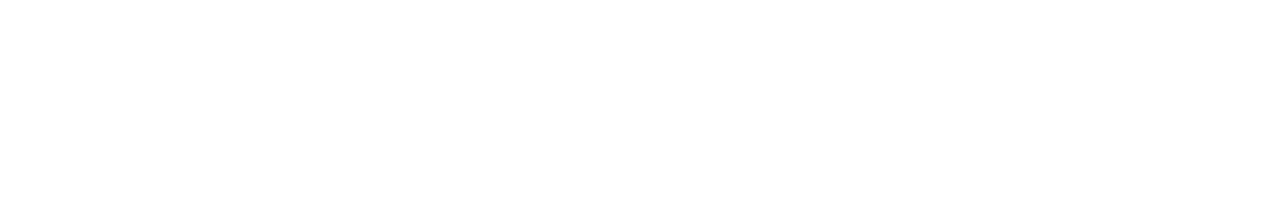
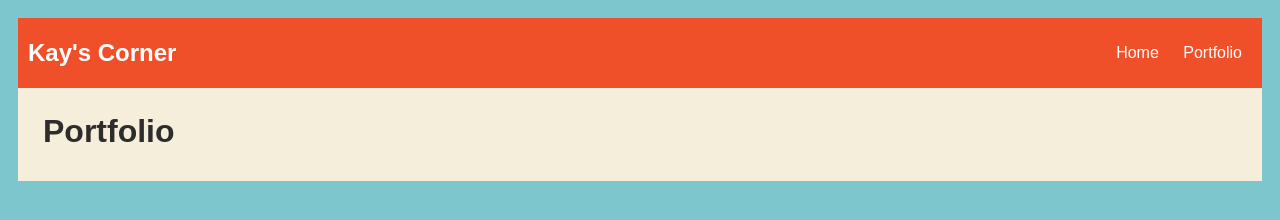
Before and after one commit to kdonovan2003/kdonovan2003.github.io, a plain HTML site: page portfolio.html in a window 1280 px wide. Drawn offline with nearby package versions, Linux system fonts and the light colour scheme; no server answers.

Commit message:
add portfolio.html file

```diff
--- a/portfolio.html
+++ b/portfolio.html
@@ -1,11 +1,104 @@
 <!DOCTYPE HTML>
     <html>
         <head>
+            <title>Kay's Awesome Website</title>
+        <style type="text/css">
+            body {
+                background: rgb(125, 198, 205);
+                color: rgb(45, 45, 45);
+                padding: 10px;
+                font-family: arial;
+            }
+            header {
+                font-size: 1.5em;
+                font-weight: bold;
+            }
+            h1 {
+                margin: 10px;
+            }
+            #all-contents {
+                max-width: 800px;
+                margin: auto;
+            }
 
+            /* navigation menu */
+            nav {
+                background: rgb(239, 80, 41);
+                margin: 0 auto;
+                display: flex;
+                padding: 10px;
+            }
+            nav header {
+                display: flex;
+                align-items: center;
+                color: rgb(255, 255, 255);
+                flex: 1;
+            }
+            nav ul {
+                list-style-image: none;
+            }
+            nav li {
+                display: inline-block;
+                padding: 0 10px;
+            }
+            nav a {
+                text-decoration: none;
+                color: #fff;
+            }
+
+            /* main container area beneath menu */
+            main {
+                background: rgb(245, 238, 219);
+                display: flex;
+            }
+            .content {
+                flex: 1;
+                padding: 15px;
+                /* portfolio styles */
+            #portfolio {
+                list-style-type: none;
+                padding-left: 0;
+            }
+
+            #portfolio li {
+                background: #fff;
+                padding: 10px;
+                border-radius: 10px;
+                margin-bottom: 10px;
+            }
+
+            #portfolio li:hover {
+                background: #eee;
+            }
+
+            #portfolio a {
+                text-decoration: none;
+                color: #454545;
+            }
+            }
+        </style>
         </head>
         <body>
+            <nav>
+            <header>Kay's Corner</header>
+            <ul>
+                <li><a href="index.html">Home</a>
+                </li>
+                <li><a href="portfolio.html">Portfolio</a>
+                </li>
+            </ul>
+        </nav>
+        <main>
+            <div class="content">
+                <h1>Portfolio</h1>
+                <ul id="portfolio">
+                 </ul>
+            </div>
+        </main>
             <div id="all-contents">
 
             </div>
-        </body>
+            <script src="https://ajax.googleapis.com/ajax/libs/jquery/2.1.3/jquery.min.js"></script>
+        <script id="portfolioScript">$(document).ready(function() {$.getJSON('projects/projects.json').then(function(data) { data.projects.forEach(function(project){ $('#portfolio').append('<li><a href="projects/' + project.name + '/">' + project.title + ' : ' + project.description + '</a></li>'); }); }); });</script>
+    </body>
     </html>
```
